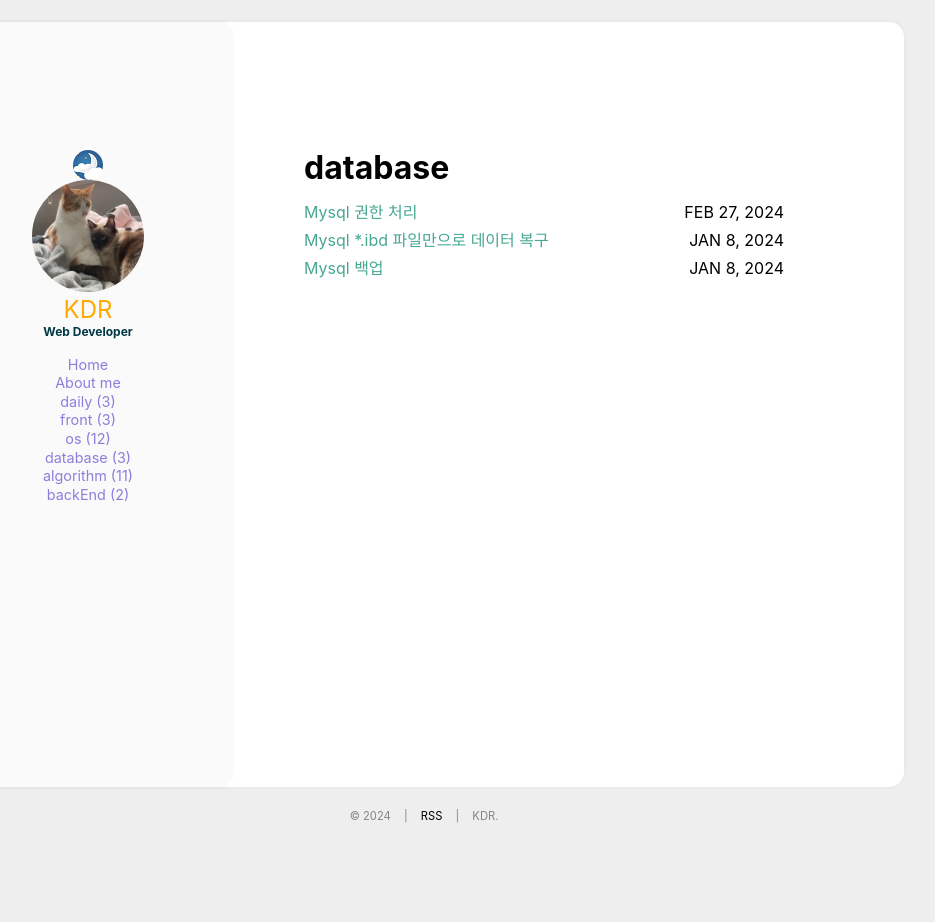
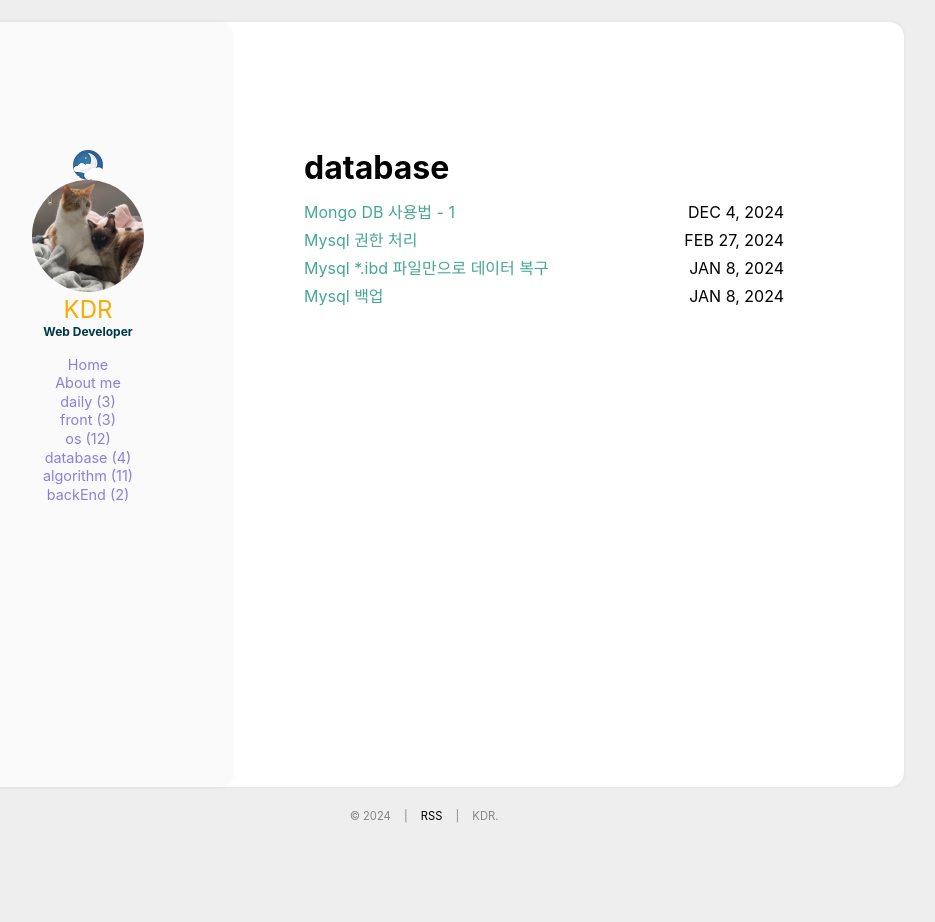
Before and after one commit to ghdudwkd4/ghdudwkd4.github.io, a Jekyll site: the page built from categories/database.html, in a window 1280 px wide. Shown: the whole page, without its empty margins (216-1151 px from the left). Built offline with Jekyll 4.4.1, drawn with Linux system fonts in a browser that asks for light colours.

Commit message:
1. naver 검색엔진 tag 추가 2. mongoDB 추가

```diff
--- a/_includes/head.html
+++ b/_includes/head.html
@@ -12,6 +12,7 @@
     <meta name="author" content="{{ site.user.name }}">
     <meta name="viewport" content="width=device-width, initial-scale=1.0">
     <meta name="google-site-verification" content="Pg9-M77UQm7jwzucx92S60ewPrG_-9rUiW2fh6HIp5w"/>
+    <meta name="naver-site-verification" content="14c3a1b14a7b51d2f914716288453343865fa5b9" />
     <meta name="description" content="{{ title }}" />
 
     <meta property="og:description" content="{{ title }}" />
--- /dev/null
+++ b/_posts/database/2024-12-04-MongoDB-1.md
@@ -0,0 +1,194 @@
+---
+title: Mongo DB 사용법 - 1
+layout: post
+categories: database
+order: 4
+data: 2024-12-04 10:00
+---
+
+# Mongo DB 사용법
+- [mongoDB 장단점](#md-prosAndCons)
+- [mongoDB 다운로드](#md-download)
+- [설정](#md-setting)
+- [시작하기](#md-start)
+- [명령어](#md-command)
+
+<h3>
+    <a id="md-prosAndCons" href="javascript:void(0)">mongoDB 의 장단점</a>
+</h3>
+<p>mongoDB 의 가장 큰 장점은 크게 3가지가 있다.</p>
+
+- 자유로운 스키마와 편리한 확장
+- 다양한 종류의 Index
+- 검색이 엄청 빠르다
+
+<p>mongoDB 의 단점</p>
+
+- 관계형 DB(RDBMS) 를 사용 하던 방식과 너무 달라서 modeling 이 어렵다
+- 등록 수정은 다소 느리다
+
+<br />
+
+<p>mongoDB 에서 데이터를 내장 시킬것인지 참조 할 것인지,</p>
+<p>작업을 하다보면 필요성에 따라 많은 고민을 하게 된다.</p>
+<p>내장 시킬 경우 read 속도가 빠르고 데이터 일관성 유지는 되지만,<p>
+<p>중복이 발생 할 수 있고 데이터 수정 시 모든 Document 를 수정 해야 되서 write 속도가 느리다.</p>
+<p>반대로 데이터를 참조 형식으로(RDBMS) 하면 중복이 없고 단일 건 만 수정 하면 되서 write 속도는 빠르나,</p>
+<p>mongoDB 에서 말하는 JOIN 인 lookup 을 사용해 여러 collection 을 읽어야 되서 read 속도가 많이 느리다.</p>
+
+<p>※ 요점은 자주 수정이 되지 않는 데이터는 내장 시켜서 lookup 을 사용하지 않고 collection 만 조회 해 read 속도를 높인다.</p>
+
+<h3>
+    <a id="md-download" target="_blank" href="https://www.mongodb.com/try/download/community">1-1. mongo DB 다운로드</a><br />
+    <a target="_blank" href="https://www.mongodb.com/try/download/compass">1-2. mongo DB GUI compass 다운로드</a>
+</h3>
+
+<span>위 링크에서 다운로드 후 환경변수를 잡아준다.</span>
+<br /><br />
+
+<h3>
+    <a id="md-setting" href="javascript:void(0)">2. 설정</a>
+</h3>
+
+<p>Ⅰ. mongoDB compass 를 실행</p>
+<a href="/assets/img/database/mongoDB-1.PNG" target="_blank">
+    <img src="/assets/img/database/mongoDB-1.PNG" />
+</a>
+
+<br />
+
+<p>Ⅱ. mongoDB 의 기본 커넥션 정보는 (mongodb://localhost:27017/) 이다. <br />
+없을 경우 (+) 버튼을 클릭 해 추가 하면 된다.
+</p>
+
+<a href="/assets/img/database/mongoDB-2.PNG" target="_blank">
+   <img src="/assets/img/database/mongoDB-2.PNG" />
+</a>
+
+<br /><br />
+
+<h3>
+    <a id="md-start" href="javascript:void(0)">3. 시작하기</a>
+</h3>
+
+<p>Ⅰ. database 및 collection 을 생성</p>
+
+<a href="/assets/img/database/mongoDB-3.PNG" target="_blank">
+   <img src="/assets/img/database/mongoDB-3.PNG" />
+</a>
+
+<p>필자의 경우</p>
+<p>Database Name 은 chatdb 이고,</p>
+<p>Collection Name 은 message 이다</p>
+<p>NoSql 에서 Collection 은 Sql 의 Table 이라고 보면 된다.</p>
+
+<br /><br />
+<p>Ⅱ. Collection 까지 만들었으니, 데이터 등록,조회,수정,삭제 까지 한번 다 해보자. </p>
+<p>먼저 GUI 로 쉽게 해보자.</p>
+<p>collection 을 선택 후 [ADD DATA] 버튼을 클릭 Document 를 Insert 한다.</p>
+
+<a href="/assets/img/database/mongoDB-4.PNG" target="_blank">
+   <img src="/assets/img/database/mongoDB-4.PNG" />
+</a>
+
+<p>수정, 삭제도 간단하다.</p>
+<p>해당 data 에 마우스를 가져다 대면 우측에 버튼들이 보인다.</p>
+<p>연필모양은 수정, 휴지통 모양은 삭제이다.</p>
+<a href="/assets/img/database/mongoDB-5.PNG" target="_blank">
+   <img src="/assets/img/database/mongoDB-5.PNG" />
+</a>
+
+<br />
+<p>Ⅲ. shell 로 작업해보자. </p>
+<p>우측에 [Open MongoDB shell] 버튼을 클릭</p>
+<a href="/assets/img/database/mongoDB-6.PNG" target="_blank">
+   <img src="/assets/img/database/mongoDB-6.PNG" />
+</a>
+
+<p>shell 이 열리면서 자동으로 조회하는 명령어가 만들어진다.</p>
+<a href="/assets/img/database/mongoDB-7.PNG" target="_blank">
+   <img src="/assets/img/database/mongoDB-7.PNG" />
+</a>
+
+<p>실행 시 데이터가 잘 조회된다.</p>
+<a href="/assets/img/database/mongoDB-8.PNG" target="_blank">
+   <img src="/assets/img/database/mongoDB-8.PNG" />
+</a>
+
+<br /><br />
+
+<h3>
+    <a id="md-command" target="javascript:void(0)">명령어</a>
+</h3>
+
+<h4>데이터 베이스</h4>
+
+<ul>
+  <li>
+    <code>use 데이터베이스명</code> : 데이터베이스를 생성, 이미 있을 시 해당 데이터 베이스 실행
+    <ul><li>ex) use chatdb</li></ul>
+  </li>
+  <li>
+    <code>show dbs</code> : 현재 생성 되어 있는 데이터베이스 목록 출력
+    <ul>
+      <li>ex) show dbs</li>
+      <li>-> chatdb, flexTest...</li>
+    </ul>
+  </li>
+  <li>
+    <code>db</code> : 현재 실행중인 데이터베이스를 출력
+    <ul>
+      <li>ex) db</li>
+      <li>-> chatdb</li>
+    </ul>
+  </li>
+  <li>
+    <code>db.stats()</code> : 현재 실행중인 데이터베이스 상세조회
+  </li>
+  <li>
+    <code>db.dropDatabase()</code> : 현재 실행중인 데이터베이스 삭제
+  </li>
+</ul>
+
+
+<h4>컬렉션</h4>
+<ul>
+  <li>
+    <code>db.createCollection("컬렉션명")</code> : collection 을 생성
+    <ul><li>ex) db.createCollection("message")</li></ul>
+  </li>
+  <li>
+    <code>show collections</code> : collection 을 조회
+    <ul>
+      <li>ex) show collections</li>
+      <li>-> message</li>
+    </ul>
+  </li>
+  <li>
+    <code>db.컬렉션명.drop()</code> : 해당 컬렉션명의 collection 을 삭제
+  </li>
+</ul>
+
+<h4>테이터</h4>
+<ul>
+  <li>
+    <code>db.컬렉션명.insert({"key" : "값", "key2" : "값"})</code> : 컬렉션에 데이터를 생성
+    <ul>
+        <li>ex) db.message.insert({"roomId" : "412a..", "userId" : "1", "content" : "hi~", "readYn":"N"})</li>
+        <li>ex) db.message.insert({"roomId" : "523q..", "userId" : "2", "content" : "hello~", "readYn":"N"})</li>
+    </ul>
+  </li>
+  <li>
+    <code>db.컬렉션명.find()</code> : 컬렉션의 값을 조회한다. 결과로는 Cursor를 반환하는데, 커서는 쿼리 요청의 결과 값을 가르키는 포인터이다. 커서 객체를 통해 보이는 데이터의 수를 제한하거나 정렬할 수도 있다.
+    <ul>
+      <li>ex) db.message.find() : 컬렉션의 모든 데이터가 출력</li>
+      <li>ex) db.message.find({"roomId" : "412a.."}, {}) : "roomId" 값이 "412a.." 인 데이터들을 출력</li>
+    </ul>
+  </li>
+  <li>
+    <code>db.컬렉션명.remove({"key":"value"})</code> : 해당 키와 값이 있는 Document를 삭제
+    <ul>
+        <li>ex) db.message.remove({"roomId":"412a.."})</li>
+    </ul>
+  </li>
+</ul>
```
Also changed, not shown: assets/img/database/mongoDB-1.PNG (added), assets/img/database/mongoDB-2.PNG (added), assets/img/database/mongoDB-3.PNG (added), assets/img/database/mongoDB-4.PNG (added), assets/img/database/mongoDB-5.PNG (added), assets/img/database/mongoDB-6.PNG (added), assets/img/database/mongoDB-7.PNG (added), assets/img/database/mongoDB-8.PNG (added).
